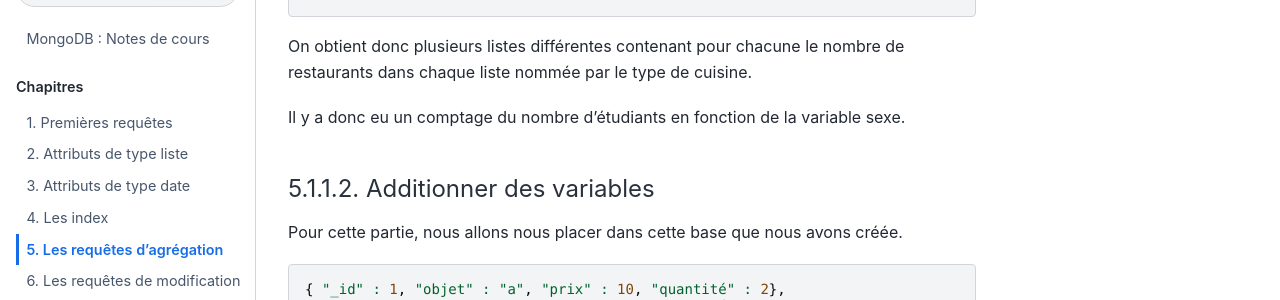
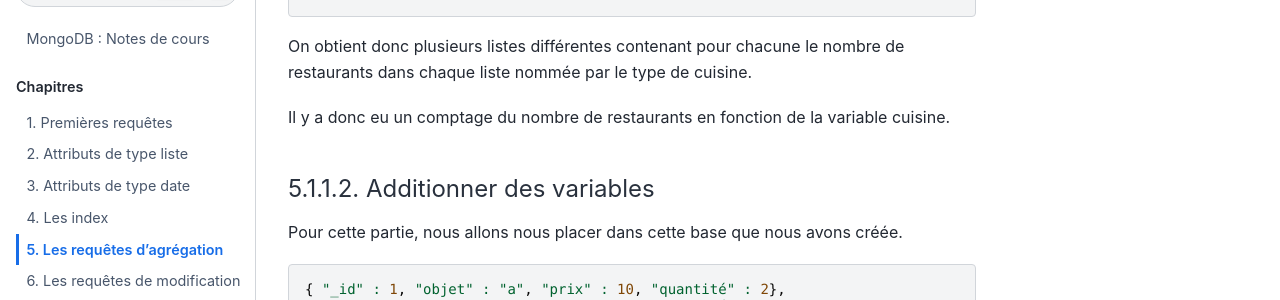
Before and after one commit to rtavenar/mongo_book, a Jupyter Book: the page built from content/05_agreg.md, in a window 1280 px wide and 900 px high, scrolled down 3257 px. Shown: the part 153-453 px from the top of the window. Built offline with Jupyter Book 1.0.4 settings and Sphinx 7.4.7 and the Sphinx Book theme 1.1.4, drawn with Linux system fonts in a browser that asks for light colours.

Commit message:
Update 05_agreg.md

```diff
--- a/content/05_agreg.md
+++ b/content/05_agreg.md
@@ -181,7 +181,7 @@ GROUP BY cuisine
 
 On obtient donc plusieurs listes différentes contenant pour chacune le nombre de restaurants dans chaque liste nommée par le type de cuisine.
 
-Il y a donc eu un comptage du nombre d'étudiants en fonction de la variable sexe.
+Il y a donc eu un comptage du nombre de restaurants en fonction de la variable cuisine.
 
 
 #### Additionner des variables
```
